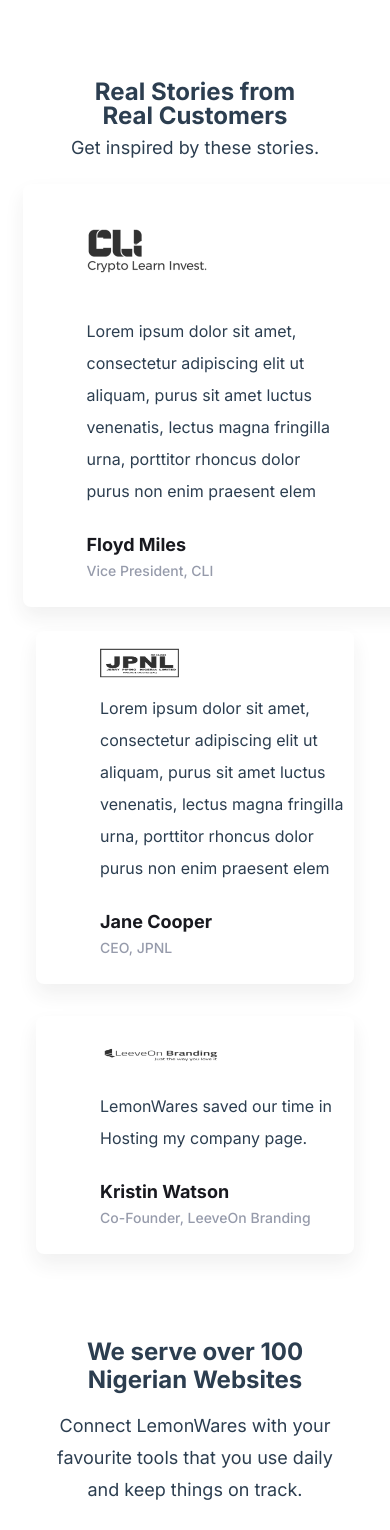
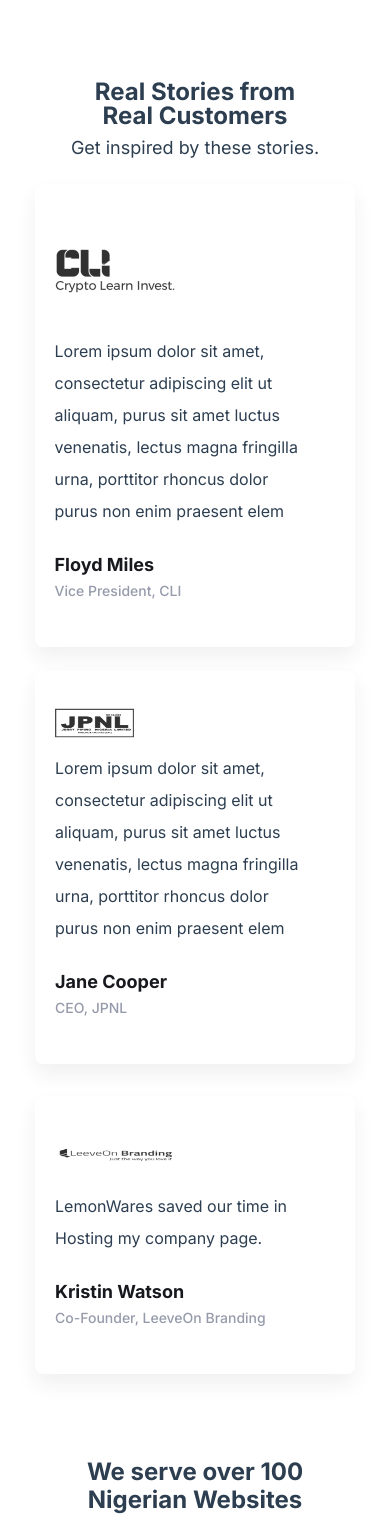
Before and after one commit to Kizya007/Lemon-wares, a Vue app in the folder lemon-warse/: page / in a window 390 px wide. Shown: the top 1530 px of the page. Built offline with nearby package versions, Linux system fonts and the light colour scheme.

Commit message:
fixed adaptive

```diff
--- a/lemon-warse/src/assets/Reviews.scss
+++ b/lemon-warse/src/assets/Reviews.scss
@@ -322,7 +322,11 @@
         }
         .card-one {
           height: auto;
-          width: auto;
+          width: 395px;
+
+          max-width: 100%;
+
+          margin-left: 26px;
 
           &__img {
           }
@@ -331,13 +335,16 @@
           &__name {
           }
           &__position {
+            margin-bottom: 24px;
           }
         }
       }
       .right-block {
         .card-two {
           height: auto;
-          width: auto;
+          width: 395px;
+
+          max-width: 100%;
           &__img {
           }
           &__text {
@@ -350,7 +357,9 @@
         }
         .card-three {
           height: auto;
-          width: auto;
+          width: 395px;
+
+          max-width: 100%;
           &__img {
           }
           &__text {
@@ -399,7 +408,10 @@
         }
         .card-one {
           height: auto;
-          width: auto;
+          width: 320px;
+
+          padding: 20px;
+          margin-left: 62px;
 
           &__img {
           }
@@ -414,8 +426,11 @@
       }
       .right-block {
         .card-two {
+          padding: 20px;
+          margin-left: 0;
+
           height: auto;
-          width: auto;
+          width: 320px;
           &__img {
           }
           &__text {
@@ -427,8 +442,11 @@
           }
         }
         .card-three {
+          padding: 20px;
+          margin: 0;
+
           height: auto;
-          width: auto;
+          width: 320px;
           &__img {
           }
           &__text {
@@ -464,6 +482,10 @@
         }
       }
       .list-img {
+        display: flex;
+        flex-direction: column;
+        justify-content: center;
+
         &__item {
         }
       }
```
